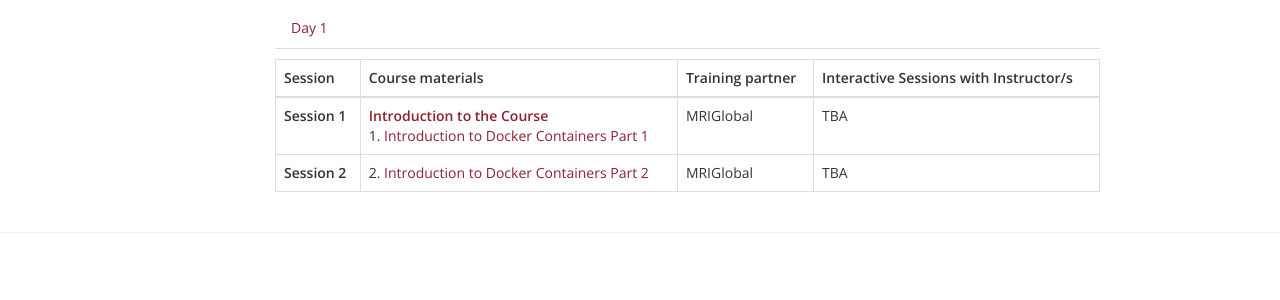
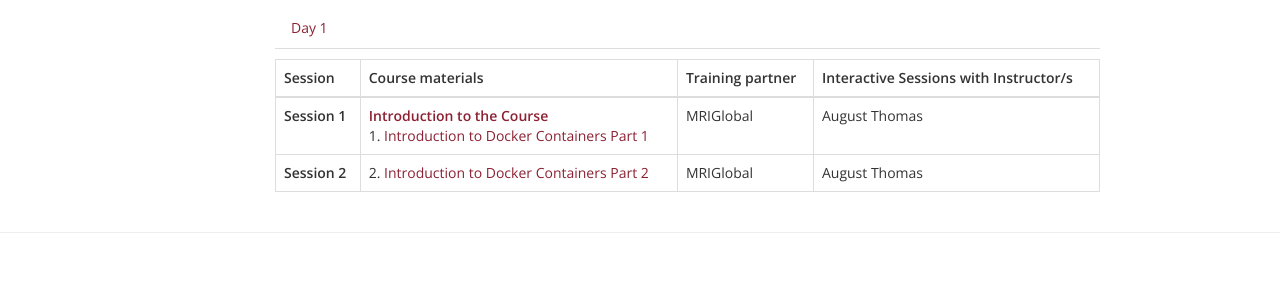
Before and after one commit to uct-cbio/ngs-academy, a Jekyll site: the page built from _posts/2022-05-16-Docker-Training.md, in a window 1280 px wide. Shown: the part 1149-1449 px from the top of the page. Built offline with Jekyll 4.4.1, drawn with Linux system fonts in a browser that asks for light colours; nearby versions of some CDN libraries; some web fonts are replaced; comment, search, counter and statistics services are not loaded.

Commit message:
added name of author

```diff
--- a/_posts/2022-05-16-Docker-Training.md
+++ b/_posts/2022-05-16-Docker-Training.md
@@ -142,7 +142,7 @@ The NGS Academy forms part of the Africa CDC Pathogen Genomics Initiative (PGI).
 
 </ul></td>
             <td><ul>
-             <li>TBA</li>
+             <li>August Thomas</li>
 
 </ul></td>
     </tr>
@@ -163,7 +163,7 @@ The NGS Academy forms part of the Africa CDC Pathogen Genomics Initiative (PGI).
 
 </ul></td>
             <td><ul>
-             <li>TBA</li>
+             <li>August Thomas</li>
 
 </ul></td>
     </tr>
```
